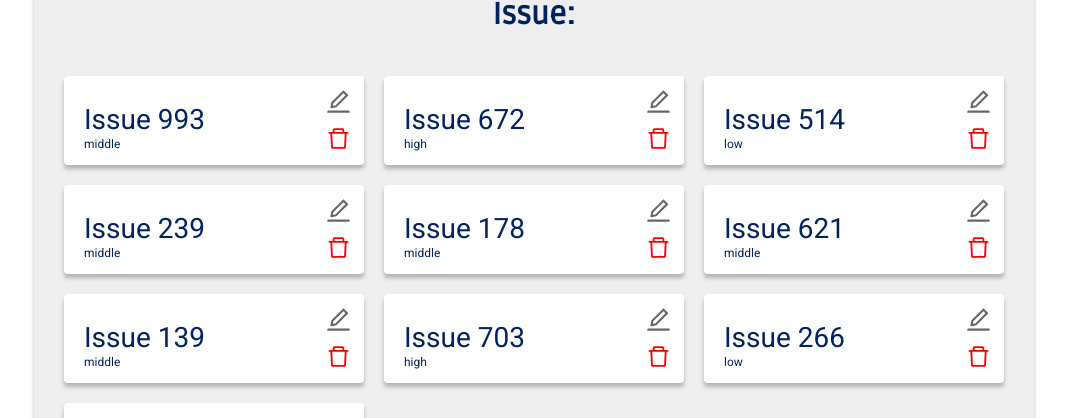
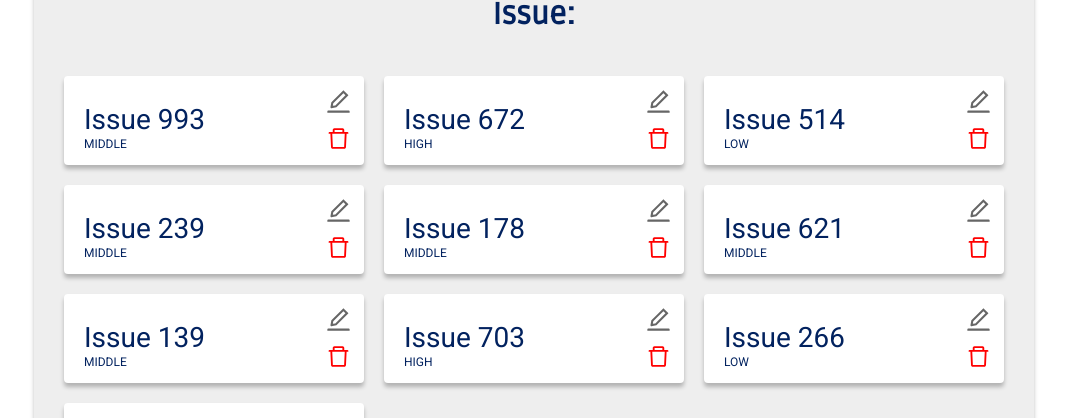
Before and after one commit to fronte-finem/RSS_React-2021Q3_Team-33_Pointing-Poker, a React (Vite) app: page /demo/lobby in a window 1280 px wide. Shown: the part 1019-1437 px from the top of the page, without its empty margins (106-1173 px from the left). Built offline with nearby package versions, Linux system fonts and the light colour scheme.

Commit message:
refactor: add init actions to issue-card

```diff
--- a/client/src/components/shared/issue/issue-card-styles.tsx
+++ b/client/src/components/shared/issue/issue-card-styles.tsx
@@ -54,6 +54,7 @@ export const StyledIssuePriority = styled.div`
   font-weight: 300;
   font-size: 12px;
   line-height: 12px;
+  text-transform: uppercase;
 `;
 
 const StyledButton = styled(AntButton)`
--- a/client/src/components/shared/issue/issue-card.tsx
+++ b/client/src/components/shared/issue/issue-card.tsx
@@ -22,13 +22,18 @@ export interface IssueProps {
 }
 
 export const IssueCard: React.FC<IssueProps> = observer(({ issue }) => {
-  const { gameState } = useGameService();
+  const { gameState, modalState } = useGameService();
 
   const isGame = gameState.gameRun;
   const isCurrent = isGame && gameState.roundIssueId === issue.id;
 
-  const editIssue = () => {}; // TODO: add edit issue
-  const deleteIssue = () => {}; // TODO: add delete issue
+  const editIssue = () => {
+    modalState.initEditIssue(issue);
+  };
+
+  const deleteIssue = () => {
+    modalState.initDeleteIssue(issue.id);
+  };
 
   const editIcon = <StyledEditIcon />;
   const deleteIcon = <StyledDeleteIcon />;
```
